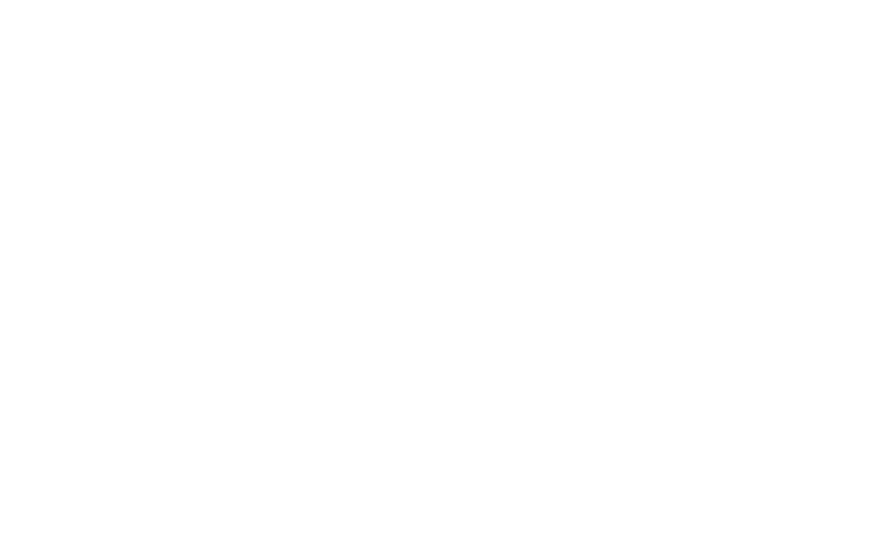
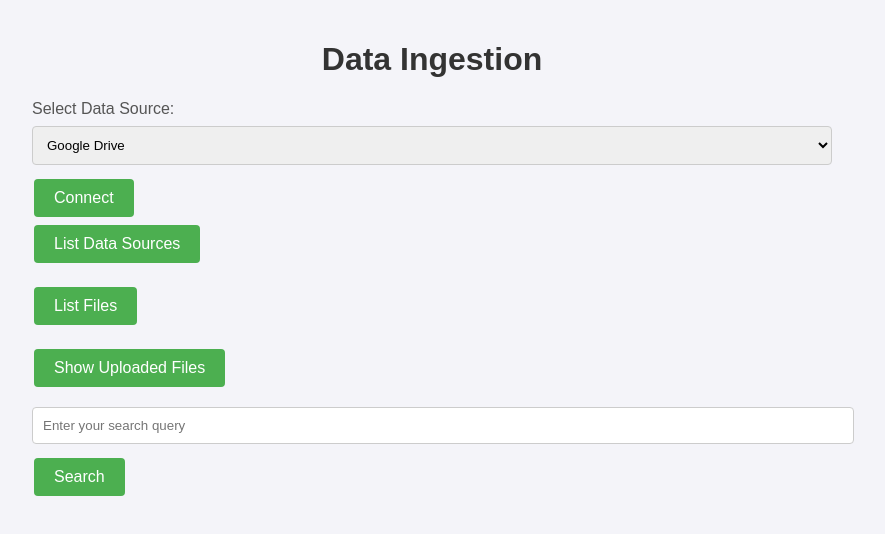
Before and after one commit to vishanth10/ChatBot, a React (Create React App) app in the folder chatgpt-frontend/: page /datainjection in a window 1280 px wide. Before the commit this address had no page. Shown: the top 534 px of the page, without its empty margins (208-1093 px from the left). Built offline with nearby package versions, Linux system fonts and the light colour scheme.

Commit message:
new data injection pages created

```diff
--- a/chatgpt-frontend/src/App.js
+++ b/chatgpt-frontend/src/App.js
@@ -9,7 +9,7 @@
       <div className="App">
         <Routes>
           <Route path="/" element={<Chatbot />} />
-          <Route path="/data" element={<DataIngestion />} />
+          <Route path="/datainjection" element={<DataIngestion />} />
         </Routes>
       </div>
     </Router>
--- /dev/null
+++ b/chatgpt-frontend/src/DataInjection.css
@@ -0,0 +1,73 @@
+body {
+    font-family: Arial, sans-serif;
+    margin: 0;
+    padding: 0;
+    background-color: #f4f4f9;
+  }
+
+  .container {
+    max-width: 800px;
+    margin: 0 auto;
+    padding: 20px;
+  }
+
+  h1 {
+    text-align: center;
+    color: #333;
+  }
+
+  label {
+    display: block;
+    margin-bottom: 8px;
+    color: #555;
+  }
+
+  select,
+  input[type="text"] {
+    width: 100%;
+    padding: 10px;
+    margin-bottom: 10px;
+    border: 1px solid #ccc;
+    border-radius: 4px;
+  }
+
+  button {
+    background-color: #4CAF50;
+    color: white;
+    border: none;
+    padding: 10px 20px;
+    text-align: center;
+    text-decoration: none;
+    display: inline-block;
+    font-size: 16px;
+    margin: 4px 2px;
+    cursor: pointer;
+    border-radius: 4px;
+  }
+
+  button:disabled {
+    background-color: #ddd;
+    cursor: not-allowed;
+  }
+
+  ul {
+    list-style-type: none;
+    padding: 0;
+  }
+
+  li {
+    background-color: #fff;
+    padding: 10px;
+    margin-bottom: 10px;
+    border: 1px solid #ddd;
+    border-radius: 4px;
+  }
+
+  a {
+    color: #3498db;
+    text-decoration: none;
+  }
+
+  a:hover {
+    text-decoration: underline;
+  }
--- a/chatgpt-frontend/src/DataInjection.js
+++ b/chatgpt-frontend/src/DataInjection.js
@@ -1,5 +1,8 @@
-import React, { useState } from 'react';
+import React, { useState, useEffect } from 'react';
 import axios from 'axios';
+import './DataInjection.css';
+
+const BASE_URL = 'http://localhost:3200';
 
 const DataIngestion = () => {
   const [service, setService] = useState('GOOGLE_DRIVE');
@@ -9,55 +12,49 @@
   const [uploadedFiles, setUploadedFiles] = useState([]);
   const [query, setQuery] = useState('');
   const [searchResults, setSearchResults] = useState([]);
+  const [loading, setLoading] = useState(false);
+
+  const makePostRequest = async (url, payload, setState) => {
+    setLoading(true);
+    try {
+      const response = await axios.post(url, payload);
+      setState(response.data);
+    } catch (error) {
+      console.error(`Error during ${url} request`, error);
+      alert(`Failed to complete the request. Please try again.`);
+    } finally {
+      setLoading(false);
+    }
+  };
 
   const handleGetOauthUrl = async () => {
     try {
-      const response = await axios.get(`/get_oauth_url`, { params: { service } });
+      const response = await axios.post(`${BASE_URL}/get_oauth_url`, { service });
       setOauthUrl(response.data.oauth_url);
     } catch (error) {
       console.error('Error fetching OAuth URL', error);
     }
   };
 
-  const handleListDataSources = async () => {
-    try {
-      const response = await axios.get('/list_user_data_sources');
-      setDataSources(response.data.data_sources);
-    } catch (error) {
-      console.error('Error listing data sources', error);
+  useEffect(() => {
+    if (oauthUrl) {
+      window.open(oauthUrl, '_blank');
     }
-  };
+  }, [oauthUrl]);
 
-  const handleListFiles = async () => {
-    try {
-      const response = await axios.get('/list_files', { params: { service } });
-      setFiles(response.data.files);
-    } catch (error) {
-      console.error('Error listing files', error);
-    }
-  };
+  const handleListDataSources = () => makePostRequest(`${BASE_URL}/list_user_data_sources`, {}, data => setDataSources(data.data_sources));
 
-  const handleListUploadedFiles = async () => {
-    try {
-      const response = await axios.get('/list_uploaded_files', { params: { service } });
-      setUploadedFiles(response.data.uploaded_files);
-    } catch (error) {
-      console.error('Error listing uploaded files', error);
-    }
-  };
+  const handleListFiles = () => makePostRequest(`${BASE_URL}/list_files`, { service }, data => setFiles(data.files));
 
-  const handleSearchDocuments = async () => {
-    try {
-      const fileIds = uploadedFiles.map(file => file.id);
-      const response = await axios.post('/search_documents', { query, file_ids: fileIds });
-      setSearchResults(response.data.search_results);
-    } catch (error) {
-      console.error('Error searching documents', error);
-    }
+  const handleListUploadedFiles = () => makePostRequest(`${BASE_URL}/list_uploaded_files`, { service }, data => setUploadedFiles(data.uploaded_files));
+
+  const handleSearchDocuments = () => {
+    const fileIds = uploadedFiles.map(file => file.id);
+    makePostRequest(`${BASE_URL}/search_documents`, { query, file_ids: fileIds }, data => setSearchResults(data.search_results));
   };
 
   return (
-    <div>
+    <div className="container">
       <h1>Data Ingestion</h1>
       <div>
         <label>Select Data Source:</label>
@@ -65,16 +62,12 @@
           <option value="GOOGLE_DRIVE">Google Drive</option>
           <option value="DROPBOX">Dropbox</option>
           <option value="NOTION">Notion</option>
+          <option value="ONE_DRIVE">OneDrive</option> {/* New option added */}
         </select>
-        <button onClick={handleGetOauthUrl}>Get OAuth URL</button>
-        {oauthUrl && (
-          <div>
-            <a href={oauthUrl} target="_blank" rel="noopener noreferrer">Authenticate</a>
-          </div>
-        )}
+        <button onClick={handleGetOauthUrl} disabled={loading}>Connect</button>
       </div>
       <div>
-        <button onClick={handleListDataSources}>List Data Sources</button>
+        <button onClick={handleListDataSources} disabled={loading}>List Data Sources</button>
         <ul>
           {dataSources.map(ds => (
             <li key={ds.id}>
@@ -85,7 +78,7 @@
         </ul>
       </div>
       <div>
-        <button onClick={handleListFiles}>List Files</button>
+        <button onClick={handleListFiles} disabled={loading}>List Files</button>
         <ul>
           {files.map(file => (
             <li key={file.name}>{file.name}</li>
@@ -93,7 +86,7 @@
         </ul>
       </div>
       <div>
-        <button onClick={handleListUploadedFiles}>Show Uploaded Files</button>
+        <button onClick={handleListUploadedFiles} disabled={loading}>Show Uploaded Files</button>
         <ul>
           {uploadedFiles.map(file => (
             <li key={file.id}>
@@ -111,7 +104,7 @@
           onChange={(e) => setQuery(e.target.value)}
           placeholder="Enter your search query"
         />
-        <button onClick={handleSearchDocuments}>Search</button>
+        <button onClick={handleSearchDocuments} disabled={loading}>Search</button>
         <ul>
           {searchResults.map((result, index) => (
             <li key={index}>
```
Also changed, not shown: chatgpt-frontend/src/.txt (added), 2 other files (tests, documents, lock files or other folders).
